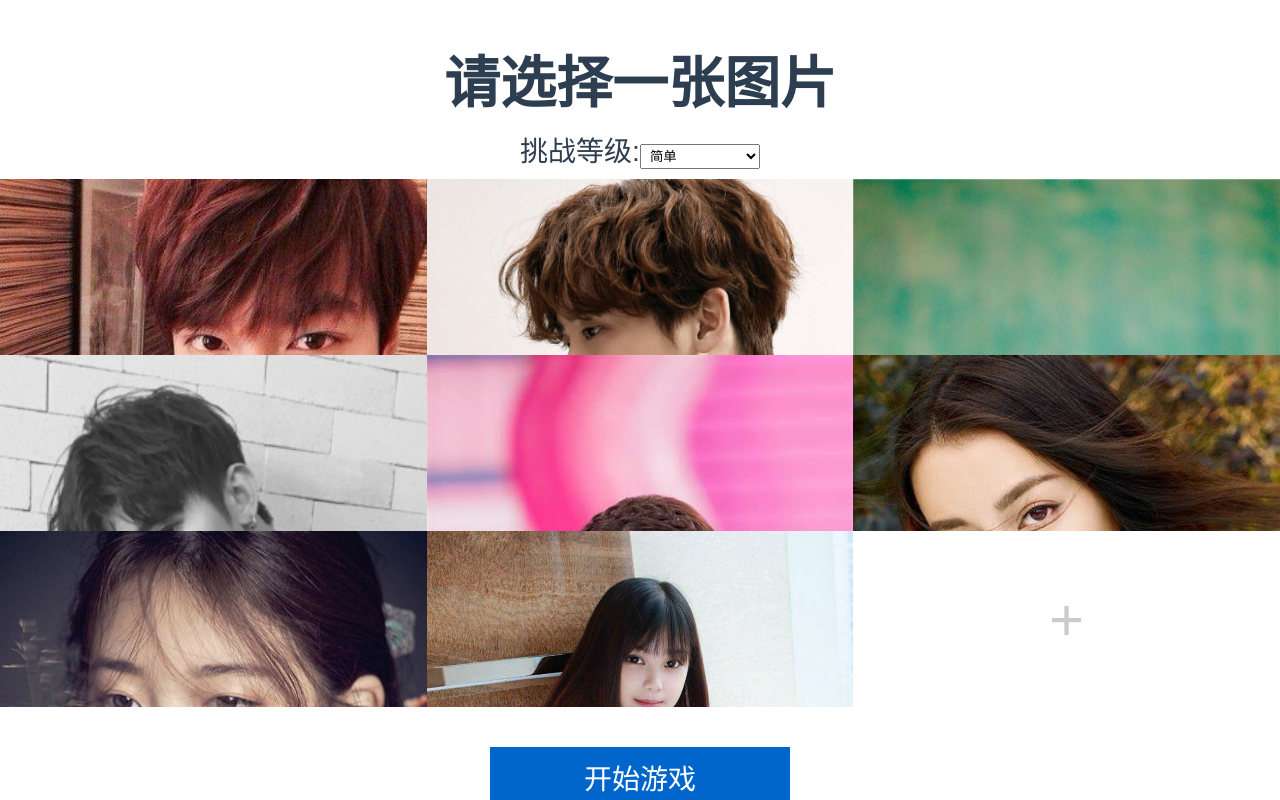
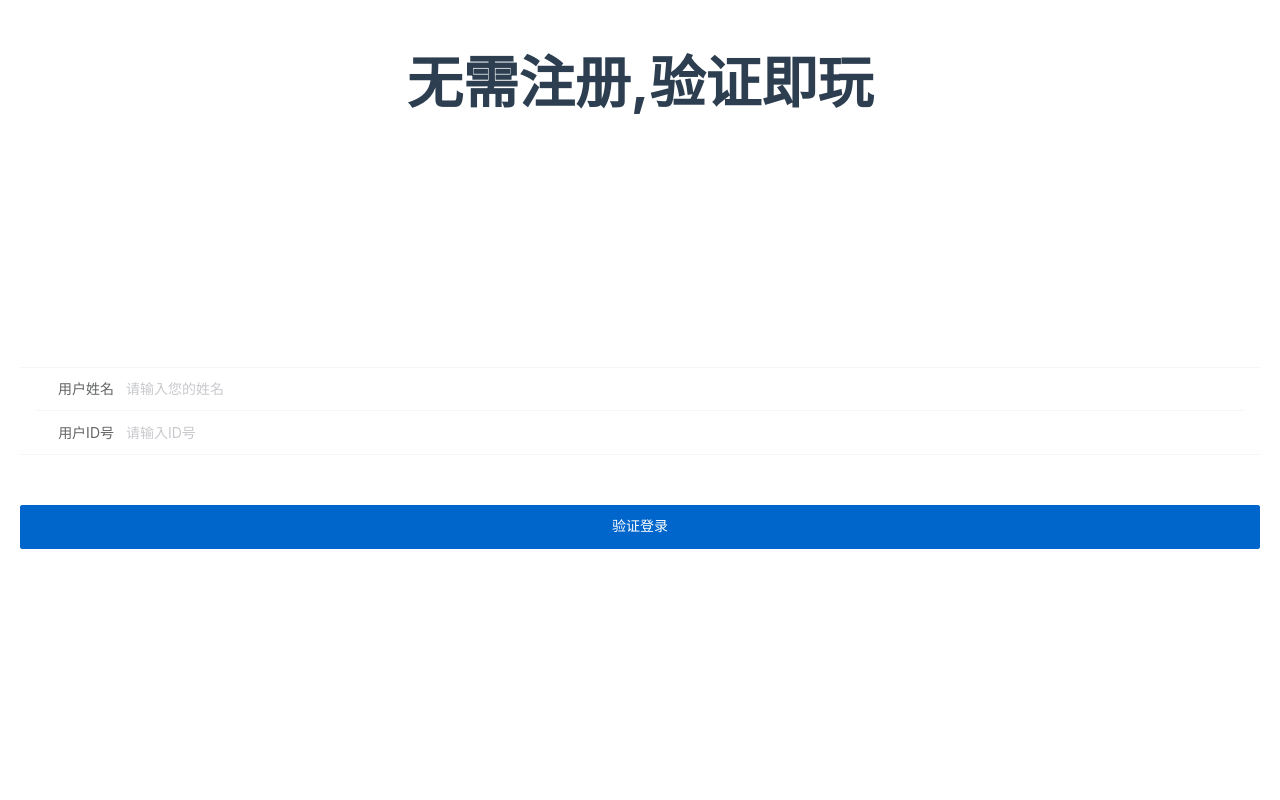
Before and after one commit to pybyongbo/vue-pinpngle, a Vue app: page / in a window 1280 px wide. Built offline with nearby package versions, Linux system fonts and the light colour scheme.

Commit message:
后端数据存储修改

```diff
--- a/package.json
+++ b/package.json
@@ -9,7 +9,8 @@
   },
   "dependencies": {
     "core-js": "^3.6.5",
-    "vue": "^2.6.11"
+    "vue": "^2.6.11",
+    "vant": "^2.9.0"
   },
   "devDependencies": {
     "@vue/cli-plugin-babel": "~4.5.0",
--- a/src/components/HelloWorld.vue
+++ b/src/components/HelloWorld.vue
@@ -1,6 +1,14 @@
 <template>
   <!-- :style="{transform: `translateX(${clickStartBtn?-100:0}vw)`}" -->
   <div class="wrap" ref="wrap">
+    <div class="check-page">
+      <h1>无需注册,验证即玩</h1>
+      <van-cell-group>
+        <van-field v-model="username" label="用户姓名" placeholder="请输入您的姓名" name="username" autocomplete="off" clearable label-align="right" label-width="78" />
+        <van-field v-model="id" type="number" label="用户ID号" placeholder="请输入ID号"  name="id" clearable autocomplete="off" label-align="right" label-width="78" />
+      </van-cell-group>
+      <van-button type="primary" color="#06c" block @click="checkLogin()">验证登录</van-button>
+    </div>
     <div class="start-page">
       <h1>{{ msg }}</h1>
       <div class="gradestep"><span>挑战等级:</span>
@@ -9,14 +17,13 @@
         </select>
       </div>
       <div class="album-list">
-        <div class="img-wrap" v-for="(item,index) in imgArr" :class="activeClass == index ? 'active':''" :key="index" @click="getItem(index)">
-          <img :src="item.url" alt="">
-        </div>
-        <div class="img-wrap" v-if="!uploadimg">
-          <div class="file-wrap" ref="filewrap">
-            <input type="file" id="file" @change="onFileChange">
-          </div>
-        </div>
+        <van-grid :column-num="3">
+          <van-grid-item v-for="(item,index) in imgArr" :key="index" icon="photo-o" :class="activeClass == index ? 'active':''"  @click="getItem(index)">
+            <template slot="icon">
+              <img class="new-icon" :src='item.url' style="width:100%;max-height:125px;" />
+            </template>
+          </van-grid-item>
+        </van-grid>
         <div class="btn" id="start" @click="startGame(activeClass)">开始游戏</div>
       </div>
     </div>
@@ -50,6 +57,7 @@
 </template>
 
 <script>
+import { Toast } from 'vant';
 import localStorage from "../util/storage";
 import { setSkinStyle } from "../util/setStyle";
 export default {
@@ -59,6 +67,8 @@ export default {
   },
   data() {
     return {
+      username:'',
+      id:'',
       startDx: 0, // 初始位移，用于返回上一页
       activeClass: -1,
       boxArractivelass: -1,
@@ -96,7 +106,8 @@ export default {
         { url: require("../assets/images/yang.jpeg") },
         { url: require("../assets/images/re.jpeg") },
         { url: require("../assets/images/timg4.jpeg") },
-        { url: require("../assets/images/timg6.jpeg") }
+        { url: require("../assets/images/timg6.jpeg") },
+        { url: require("../assets/images/2020-10-22-pic2.jpeg") }
         // { url: require("../assets/images/2020-10-22-pic2.jpeg") },
         // { url: require("../assets/images/2020-10-22-pic47.jpeg")},
         // { url: require("../assets/images/2020-10-22-pic3.jpeg") },
@@ -144,7 +155,7 @@ export default {
         return "中级";
       } else if (this.gradeSelected === 5) {
         return "高级";
-      } else  {
+      } else {
         return "简单";
       }
     }
@@ -195,9 +206,16 @@ export default {
       };
       reader.readAsDataURL(file);
     },
+    checkLogin(){
+      this.startDx = this.startDx - 100;
+      this.transformX(this.$refs.wrap, this.startDx + "vw");
+    },
     startGame(picIndex) {
       if (this.activeClass == -1) {
-        alert("请选择图片");
+        Toast({
+          message: '请先选择图片哦~',
+          position: 'top',
+        });
         return;
       }
       this.timer = setInterval(this.timeStart, 1000);
@@ -206,7 +224,7 @@ export default {
       this.selectedImg = this.imgArr[picIndex].url;
       this.shuffle(document.querySelectorAll(".piece"), this.pool);
       let skin = localStorage.getSkin();
-      console.log("skin", skin);
+      // console.log("skin", skin);
       setSkinStyle(skin);
     },
     reOrder() {
@@ -343,7 +361,7 @@ export default {
           ctx.drawImage(img, 0.2 * winW, 20, 0.6 * winW, imgH);
 
           ctx.fillStyle = "#f00";
-          ctx.font = 20+ "px Helvetica";
+          ctx.font = 20 + "px Helvetica";
           ctx.textBaseline = "hanging";
           ctx.textAlign = "center";
           ctx.moveTo(0, 10);
@@ -362,7 +380,10 @@ export default {
           ctx.textAlign = "center";
           ctx.moveTo(10, 10);
           ctx.fillText(
-            "我只用了" + (180 - that.dealtime) + `s,挑战完成,你也` + "快来挑战！",
+            "我只用了" +
+              (180 - that.dealtime) +
+              `s,挑战完成,你也` +
+              "快来挑战！",
             winW / 2,
             0.1 * winH + imgH
             // 80+imgH
@@ -444,19 +465,6 @@ export default {
     },
     // 置换数组(对应索引的x,y值进行交换)
     swap(arr, indexA, indexB) {
-      // let targetArr = [];
-      // arr.map(item => {
-      //   if (item.index == indexA || item.index == indexB) {
-      //     targetArr.push(item);
-      //   }
-      // });
-      // [targetArr[0].x, targetArr[1].x] = [targetArr[1].x, targetArr[0].x];
-      // [targetArr[0].y, targetArr[1].y] = [targetArr[1].y, targetArr[0].y];
-
-      // return targetArr;
-      // var cache = arr[indexA];
-      // arr[indexA] = arr[indexB];
-      // arr[indexB] = cache;
 
       // ES6的解耦交换方式： [arr[index], arr[n]] = [arr[n], arr[index]];
       [arr[indexA], arr[indexB]] = [arr[indexB], arr[indexA]];
@@ -482,14 +490,16 @@ export default {
 <style scoped>
 .wrap {
   display: flex;
-  width: 400vw;
+  width: 500vw;
   transition: transform 1s cubic-bezier(0.52, 0.37, 0.16, 1.32);
 }
 
 div {
   box-sizing: border-box;
 }
-
+.van-cell-group{
+  margin-top:20%;
+}
 .gradestep {
   margin-bottom: 10px;
 }
@@ -523,6 +533,13 @@ div {
 .start-page .title {
   text-align: center;
 }
+.check-page{
+  padding:0 20px;
+}
+.check-page button{
+  margin-top:50px;
+}
+.check-page,
 .play-page,
 .preview-page,
 .result-page,
@@ -532,18 +549,18 @@ div {
   height: 100vh;
 }
 
-.start-page .title {
+.start-page .title,.check-page .title {
   line-height: 4em;
   font-size: 24px;
 }
 
-.start-page h1 {
+.start-page h1,.check-page h1 {
   margin-bottom: 10px;
 }
 
 .start-page .album-list {
   width: 100%;
-  display: flex;
+  /* display: flex; */
   flex-wrap: wrap;
 }
 
@@ -558,10 +575,12 @@ div {
   border: 4px solid #f00;
 }
 
+.van-grid-item.active {
+  border: 2px solid #f00;
+}
 .start-page .album-list .img-wrap img {
   width: 100%;
 }
-
 .start-page .album-list .img-wrap .file-wrap {
   position: relative;
   height: 100%;
@@ -681,6 +700,5 @@ div {
   background: url("../assets/images/share.png") no-repeat rgba(0, 0, 0, 0.8);
   background-position: top right;
   z-index: 11;
-  /* background-size:75%; */
 }
 </style>
--- a/src/main.js
+++ b/src/main.js
@@ -1,8 +1,11 @@
 import Vue from 'vue'
 import App from './App.vue'
+import Vant from 'vant'
+
+import 'vant/lib/index.css';
 
 Vue.config.productionTip = false
-
+Vue.use(Vant);
 new Vue({
   render: h => h(App),
 }).$mount('#app')
```
Also changed, not shown: 1 other file (tests, documents, lock files or other folders).
